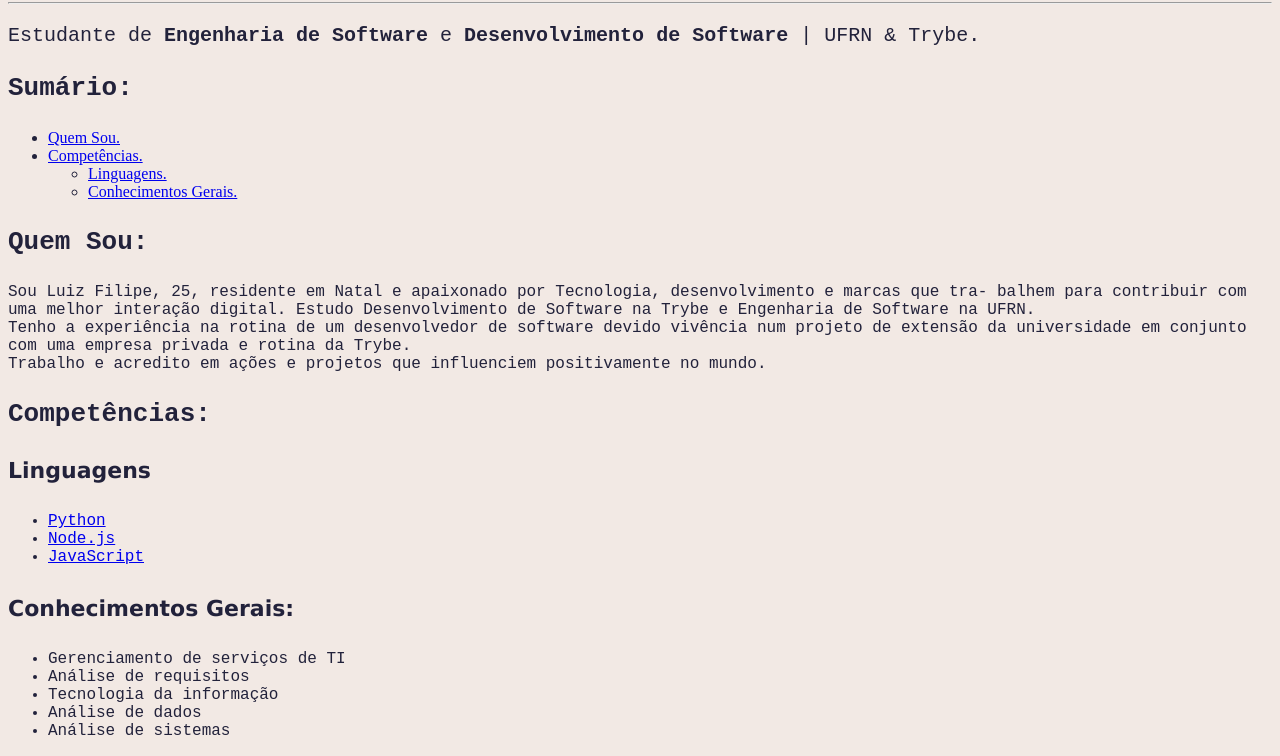
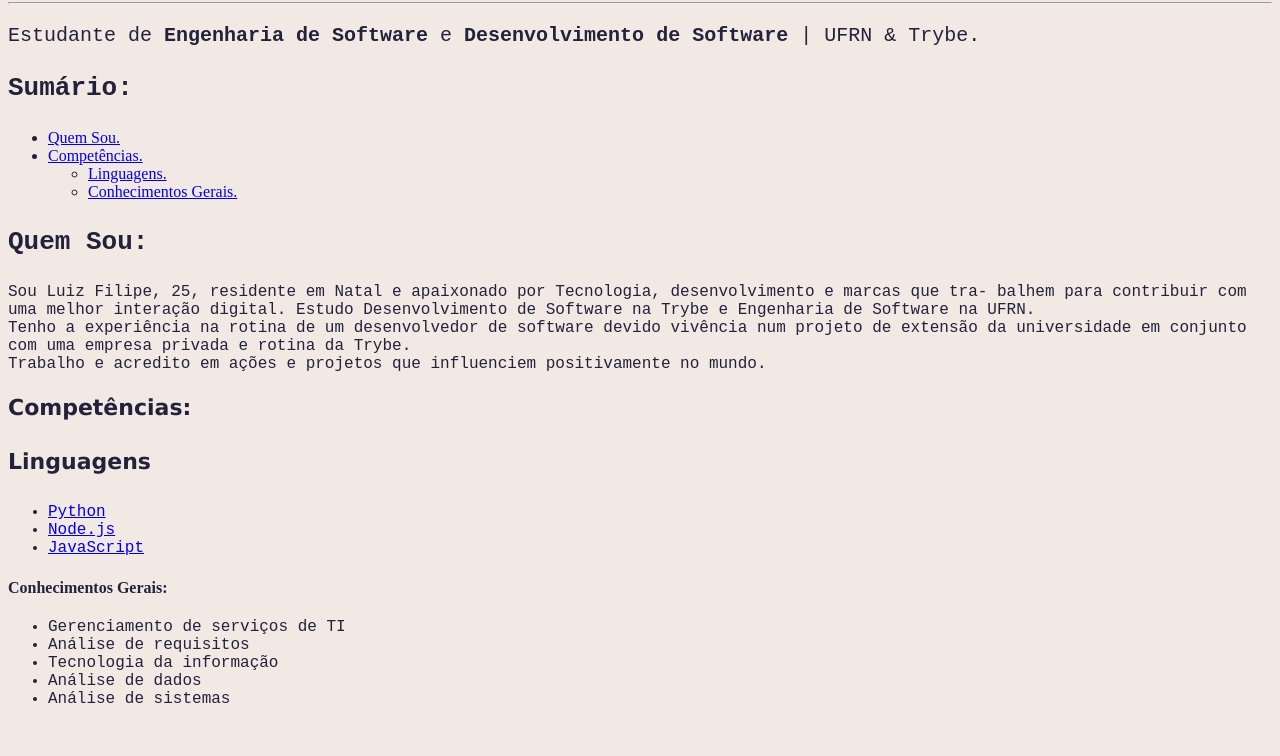
Before and after one commit to lfsmariz/portfolio-mustang, a plain HTML site: page index.html in a window 1280 px wide. Shown: the part 290-1046 px from the top of the page. After the commit the page ends 1014 px from the top, so only its background shows below. Drawn offline with Linux system fonts and the light colour scheme.

Commit message:
update css class

```diff
--- a/index.html
+++ b/index.html
@@ -10,7 +10,7 @@
   <img src="./images/me.png" alt="Luiz F S Mariz" height="200px">
   <h1>Luiz Filipe Sampaio Mariz</h1>
   <hr>
-  <p id="descricao">
+  <p id="descricao" class="descricao">
     Estudante de <strong>Engenharia de Software</strong> e <strong>Desenvolvimento de Software</strong> | UFRN & Trybe.
   </p>
 
@@ -24,8 +24,6 @@
         </ul>
       </li>
     </ul>
-
-
   <h3 id="quemsou">Quem Sou:</h3>
   <p>
 Sou Luiz Filipe, 25, residente em Natal e apaixonado por Tecnologia, desenvolvimento e marcas que tra-
@@ -37,9 +35,9 @@ devido vivência num projeto de extensão da universidade em conjunto com uma em
 Trabalho e acredito em ações e projetos que influenciem positivamente no mundo. <br>
   </p>
 
-  <h3 id="competencia">Competências:</h3>
+  <h3 id="competencia" class="sublistacompetencia">Competências:</h3>
 
-  <h4 id="linguagens">Linguagens</h4>
+  <h4 id="linguagens" class="sublistacompetencia">Linguagens</h4>
   <ul class="listacompetencias">
     <li><a href="https://www.python.org/" target="_blank">Python</a></li>
     <li><a href="https://nodejs.org/en/" target="_blank">Node.js</a></li>
--- a/styles/style.css
+++ b/styles/style.css
@@ -24,12 +24,12 @@ p {
   font-family: 'Courier New', Courier, monospace;
 }
 
-#descricao {
+.descricao {
   font-family: 'Courier New', Courier, monospace;
   font-size: 20px;
 }
 
-#linguagens, #conhecimentosgerais{
+.sublistacompetencia{
   font-family: Verdana, Geneva, Tahoma, sans-serif;
   font-size: 22px;
 }
```
